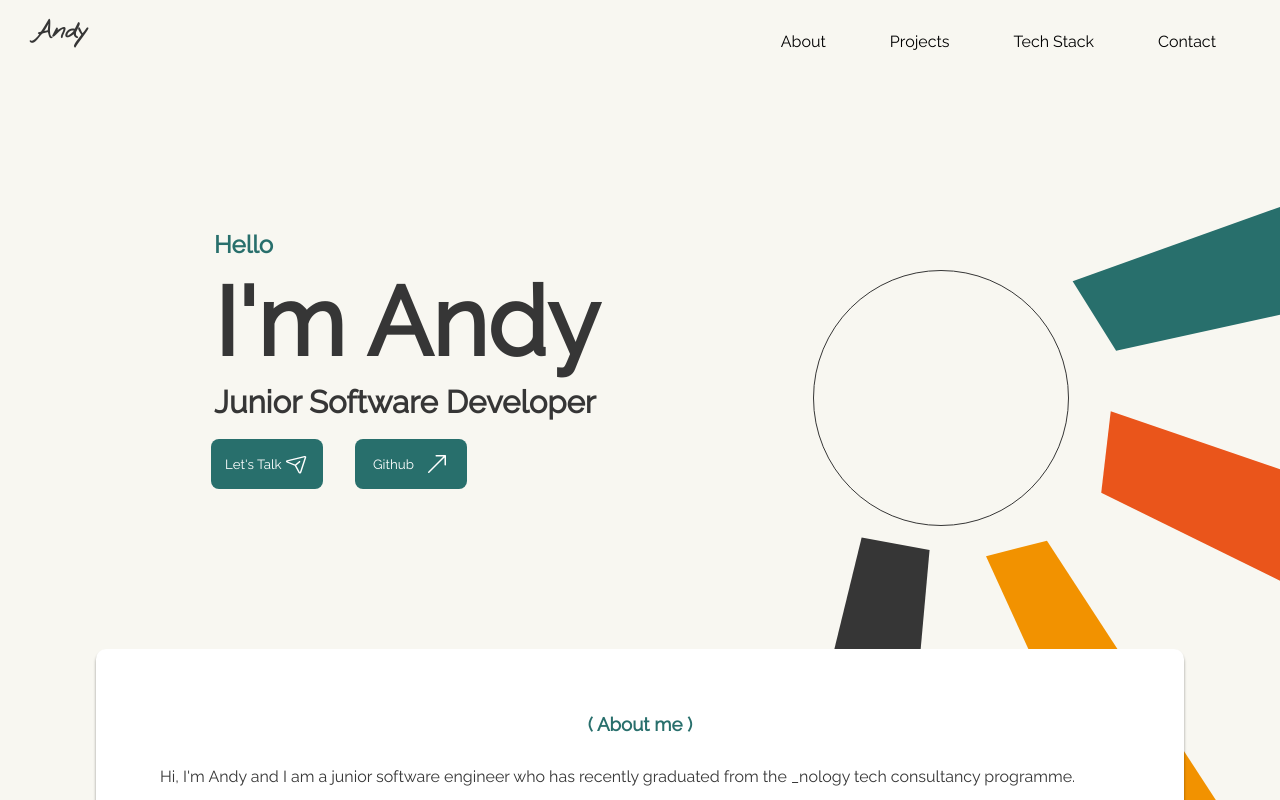
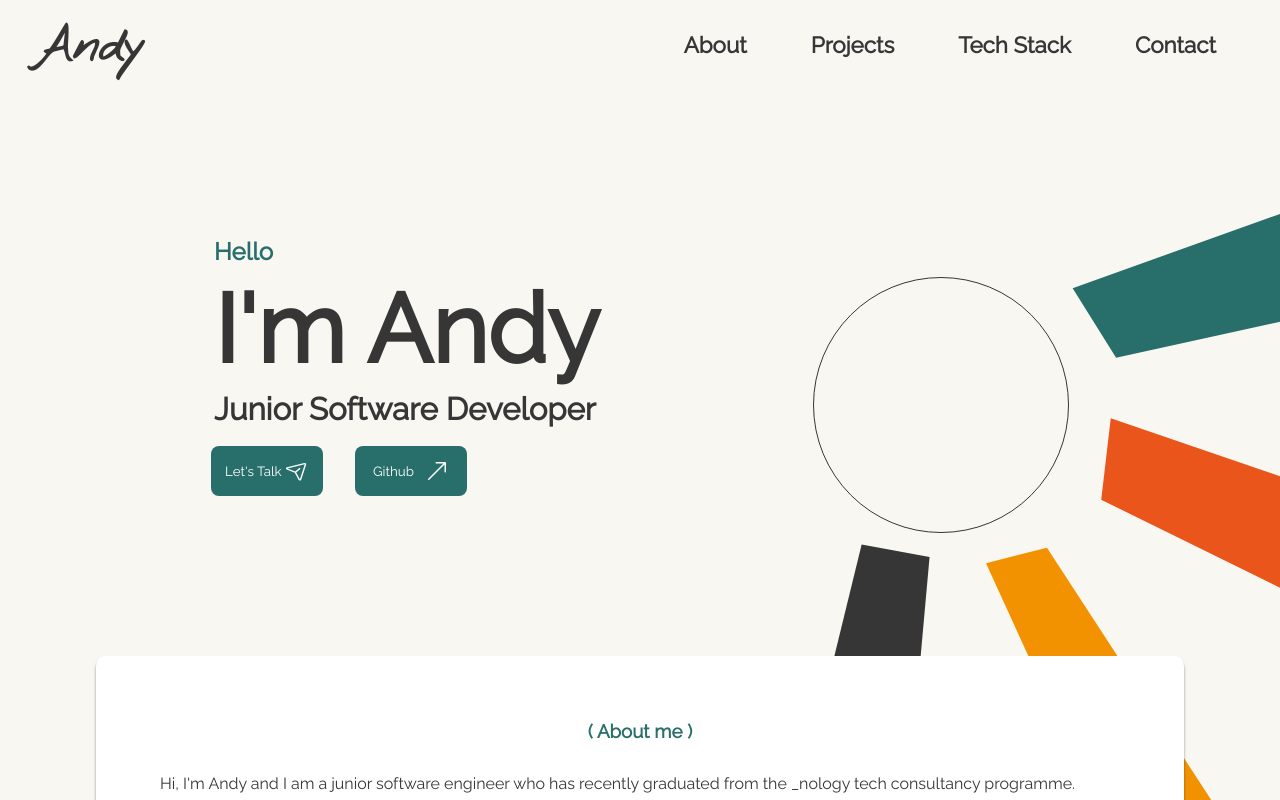
Before and after one commit to Andy-Reynolds/portfolio, a React (Create React App) app: page / in a window 1280 px wide. Shown: the top 800 px of the page. Built offline with nearby package versions, Linux system fonts and the light colour scheme.

Commit message:
Added links to nav bar

```diff
--- a/src/components/About/About.jsx
+++ b/src/components/About/About.jsx
@@ -3,7 +3,7 @@ import "./About.scss";
 
 const About = () => {
   return (
-    <div className="about">
+    <div className="about" id="about">
       <h3 className="about__heading">( About me )</h3>
       <p className="about__paragraph">
         Hi, I'm Andy and I am a junior software engineer who has recently
--- a/src/components/Footer/Footer.jsx
+++ b/src/components/Footer/Footer.jsx
@@ -5,7 +5,7 @@ import mailGrey from "../../assets/svgs/mailGrey.svg";
 
 const Footer = () => {
   return (
-    <div className="footer">
+    <div className="footer" id="footer">
       <h3 className="footer__heading">Contact</h3>
       <div className="footer__icon-container">
         <a
--- a/src/components/Navbar/Navbar.jsx
+++ b/src/components/Navbar/Navbar.jsx
@@ -24,22 +24,22 @@ const Navbar = () => {
     <div className="navbar__links-container">
       <ul className="navbar__links-container-list">
         <li className="navbar__links-container-list-item">
-          <a className="navbar__link" href="/">
+          <a className="navbar__link" href="#about">
             About
           </a>
         </li>
         <li className="navbar__links-container-list-item">
-          <a className="navbar__link" href="/">
+          <a className="navbar__link" href="#projects">
             Projects
           </a>
         </li>
         <li className="navbar__links-container-list-item">
-          <a className="navbar__link" href="/">
+          <a className="navbar__link" href="#tech-stack">
             Tech Stack
           </a>
         </li>
         <li className="navbar__links-container-list-item">
-          <a className="navbar__link" href="/">
+          <a className="navbar__link" href="#footer">
             Contact
           </a>
         </li>
--- a/src/components/Navbar/Navbar.scss
+++ b/src/components/Navbar/Navbar.scss
@@ -15,6 +15,7 @@
 
   &__logo {
     font-family: $font-cursive;
+    font-size: 2rem;
   }
 
   &__menu-button {
@@ -41,7 +42,8 @@
 
     .navbar__link {
       text-decoration: none;
-      color: black;
+      color: $colour-font-general;
+      font-weight: bold;
 
       &:hover {
         color: $colour-primary;
@@ -51,6 +53,10 @@
 }
 
 @media screen and (min-width: 768px) {
+  .navbar__logo {
+    font-size: 3rem;
+  }
+
   .navbar__links-container-list {
     display: flex;
     flex-direction: row;
@@ -59,4 +65,8 @@
       margin-left: 4rem;
     }
   }
+
+  .navbar__link {
+    font-size: 1.4rem;
+  }
 }
--- a/src/components/Projects/Projects.jsx
+++ b/src/components/Projects/Projects.jsx
@@ -29,7 +29,7 @@ const Projects = () => {
   ));
 
   return (
-    <div className="projects">
+    <div className="projects" id="projects">
       <h3 className="projects__heading">( Projects )</h3>
       <div className="projects__tile">
         <div className="projects__tile--upper">
--- a/src/components/TechStack/TechStack.jsx
+++ b/src/components/TechStack/TechStack.jsx
@@ -83,7 +83,7 @@ const TechStack = () => {
   ));
 
   return (
-    <div className="tech-stack">
+    <div className="tech-stack" id="tech-stack">
       <h3 className="tech-stack__heading">( Tech Stack )</h3>
       <div className="tech-stack__icons">{icons}</div>
     </div>
```
